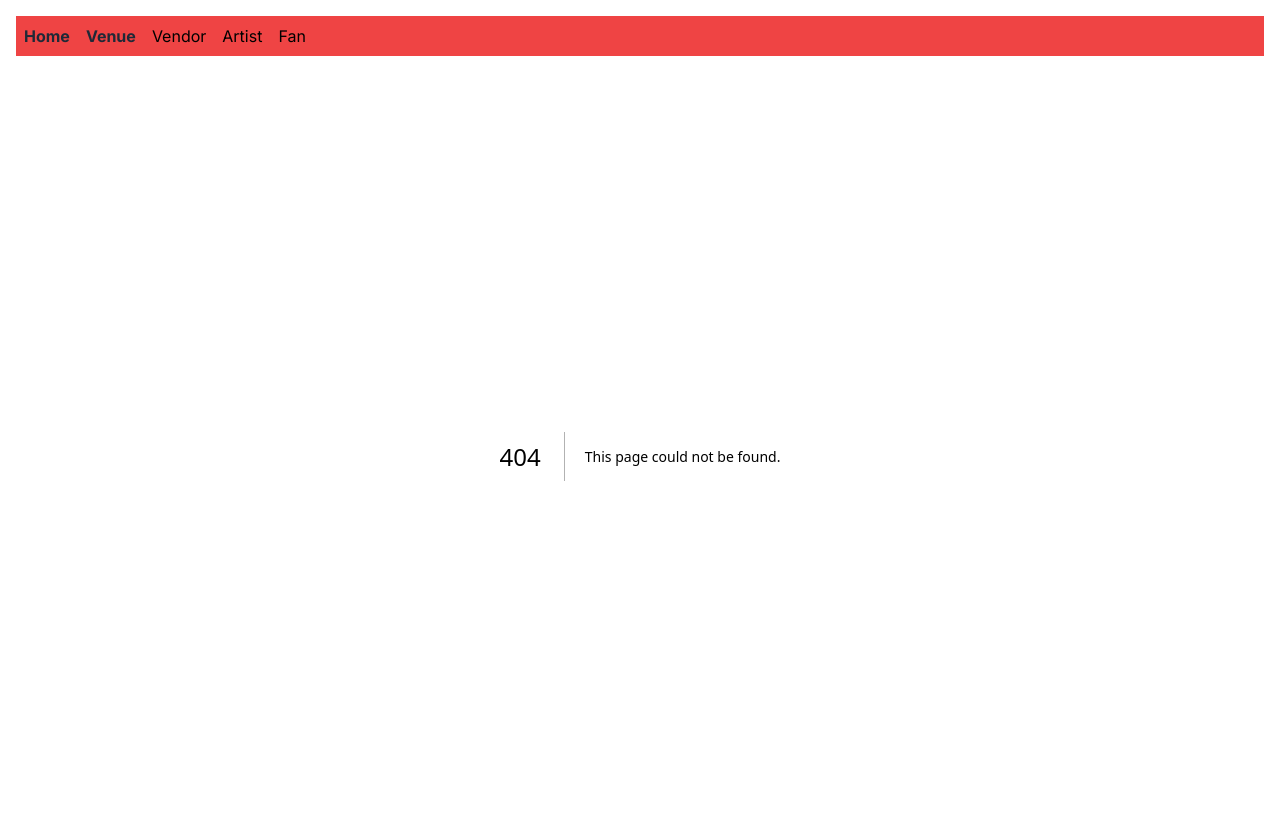
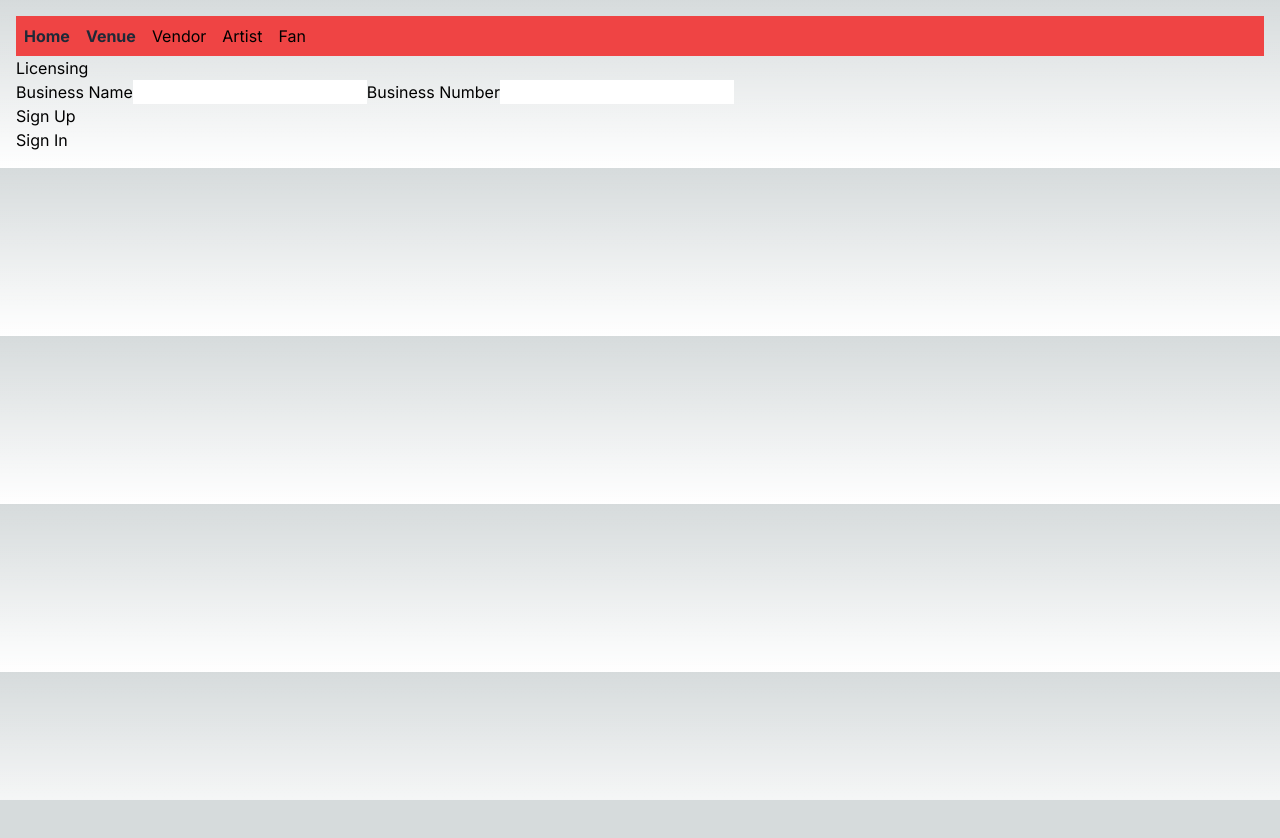
Before and after one commit to segvndo/YourBeat-TS, a Next.js app: page /users/venue/accountLicensing in a window 1280 px wide. Before the commit this address had no page. Shown: the top 838 px of the page. After the commit the page ends 800 px from the top, so only its background shows below. Built offline with nearby package versions, Linux system fonts and the light colour scheme.

Commit message:
Create utilities file and logic file for signing up as venue using business name and business number

```diff
--- /dev/null
+++ b/app/users/venue/accountLicensing/page.tsx
@@ -0,0 +1,58 @@
+'use client'
+import React from 'react';
+import { useLicenseLogic } from '@/app/utilities/useLicenseLogic';
+
+const LicensingPage = () => {
+  const {
+    businessName,
+    businessNumber,
+    isSignedIn,
+    handleBusinessNameChange,
+    handleBusinessNumberChange,
+    handleSubmit,
+    handleSignIn
+  } = useLicenseLogic();
+
+  return (
+    <div>
+      <h1>Licensing </h1>
+
+      {!isSignedIn ? (
+        <div>
+          <label htmlFor="businessName">Business Name</label>
+          <input
+            type="text"
+            id="businessName"
+            value={businessName}
+            onChange={handleBusinessNameChange}
+            maxLength={30}
+            style={{ color: 'green' }}
+          />
+
+          <label htmlFor="businessNumber">Business Number</label>
+          <input
+            type="text"
+            id="businessNumber"
+            value={businessNumber}
+            onChange={handleBusinessNumberChange}
+            maxLength={30}
+          />
+
+          <div>
+            <button onClick={handleSubmit}>Sign Up</button>
+          </div>
+
+          <div>
+            <button onClick={handleSignIn}>Sign In</button>
+          </div>
+        </div>
+      ) : (
+        <div>
+          <p>Welcome, {businessName}!</p>
+        </div>
+      )}
+    </div>
+  )
+}
+
+export default LicensingPage
--- a/app/users/venue/page.tsx
+++ b/app/users/venue/page.tsx
@@ -5,9 +5,10 @@ const VenuePage = () => {
   return (
     <div>
       <h1 className="font-bold text-4xl antialiased">Venue Page</h1>
-      <p>Log in</p>
-      <p>Sign up</p>
-      {/* <Link href="/">Home</Link> */}
+      {/* <p>Log in</p> */}
+      <div>
+        <Link href="venue/accountLicensing">Business Licensing</Link>
+      </div>
     </div>
   )
 }
--- /dev/null
+++ b/app/utilities/useLicenseLogic.tsx
@@ -0,0 +1,48 @@
+// Corrected import statement for the 'next/font/google' package
+import { Viaoda_Libre } from 'next/font/google';
+import React, { ChangeEvent } from 'react';
+
+interface LicenseLogic {
+  businessName: string;
+  businessNumber: string;
+  isSignedIn: boolean;
+  handleBusinessNameChange: (e: ChangeEvent<HTMLInputElement>) => void;
+  handleBusinessNumberChange: (e: ChangeEvent<HTMLInputElement>) => void;
+  handleSubmit: () => void;
+  handleSignIn: () => void;
+}
+
+export const useLicenseLogic = (): LicenseLogic => {
+  const [businessName, setBusinessName] = React.useState<string>('');
+  const [businessNumber, setBusinessNumber] = React.useState<string>('');
+  const [isSignedIn, setIsSignedIn] = React.useState<boolean>(false);
+
+  const handleBusinessNameChange = (e: ChangeEvent<HTMLInputElement>) => {
+    const inputValue = e.target.value;
+    setBusinessName(inputValue);
+  };
+
+  const handleBusinessNumberChange = (e: ChangeEvent<HTMLInputElement>) => {
+    const inputValue = e.target.value;
+    setBusinessNumber(inputValue);
+  };
+
+  const handleSubmit = () => {
+    console.log('Form submitted:', { businessName, businessNumber });
+    setIsSignedIn(true);
+  };
+
+  const handleSignIn = () => {
+    setIsSignedIn(true);
+  };
+
+  return {
+    businessName,
+    businessNumber,
+    isSignedIn,
+    handleBusinessNameChange,
+    handleBusinessNumberChange,
+    handleSubmit,
+    handleSignIn,
+  };
+};
```
